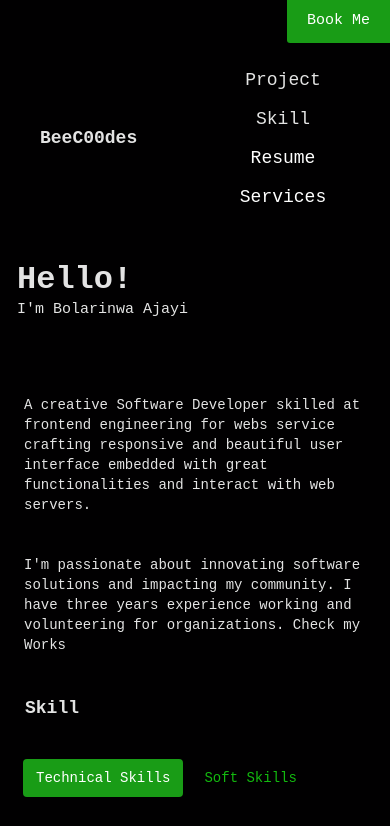
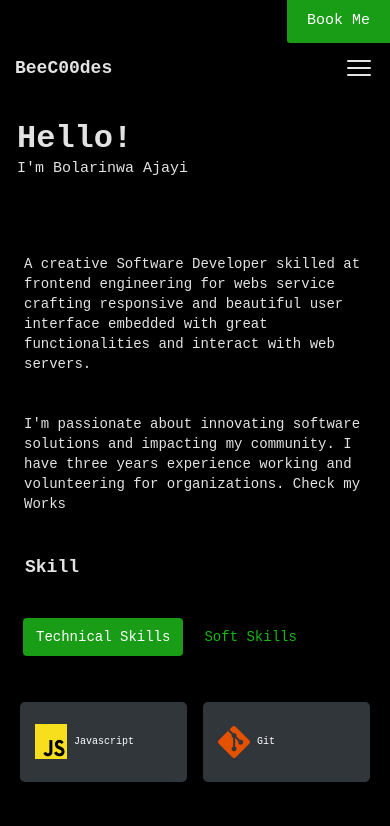
Before and after one commit to BeeC00des/Portfolio, a React (Create React App) app: page / in a window 390 px wide. Shown: the top 826 px of the page. Built offline with nearby package versions, Linux system fonts and the light colour scheme.

Commit message:
feat: header complete

```diff
--- a/src/components/layouts/Header.js
+++ b/src/components/layouts/Header.js
@@ -1,32 +1,52 @@
+import { useState } from 'react';
 import PropTypes from 'prop-types'
 import Navbar from './Nav';
 import Resume from '../../assets/images/ResumeSoft.pdf'
 import { Link } from "react-router-dom";
 
 const Header = ({ title, onAdd }) => {
+  const [menuOpen, setMenuOpen] = useState(false);
 
   const scrollToElement = (elementId) => {
     const element = document.getElementById(elementId);
     if (element) {
       element.scrollIntoView({ behavior: 'smooth', block: 'start' });
     }
+    setMenuOpen(false);
   }
 
   return (
-    <header className='header'>
-      <div className='section1'>
-        <h1 className="text" >{title}</h1>
+    <header className="text-[10px] flex flex-col justify-center items-center mx-[15px] my-[12px]">
+
+      {/* Top row: title + hamburger */}
+      <div className="flex items-center justify-between w-full">
+        <h1 className="text">{title}</h1>
+
+        {/* Hamburger — mobile only */}
+        <button
+          className="flex flex-col gap-[5px] bg-transparent border-none cursor-pointer p-1 md:hidden"
+          onClick={() => setMenuOpen(!menuOpen)}
+          aria-label="Toggle navigation"
+          aria-expanded={menuOpen}
+        >
+          <span className={`block w-6 h-[2px] bg-current rounded transition-transform duration-300 ${menuOpen ? 'translate-y-[7px] rotate-45' : ''}`} />
+          <span className={`block w-6 h-[2px] bg-current rounded transition-opacity duration-300 ${menuOpen ? 'opacity-0' : ''}`} />
+          <span className={`block w-6 h-[2px] bg-current rounded transition-transform duration-300 ${menuOpen ? '-translate-y-[7px] -rotate-45' : ''}`} />
+        </button>
       </div>
-      <div className='section2'>
+
+      {/* Nav links */}
+      <div className={`flex-col w-full gap-1 pt-2 md:flex md:flex-row md:w-auto md:gap-4 md:pt-0 ${menuOpen ? 'flex' : 'hidden'}`}>
         <Navbar navItem="Project" onClick={() => scrollToElement('project-section')} />
         <Navbar navItem="Skill" onClick={() => scrollToElement('skill-section')} />
         <a href={Resume} download="MyResume" target='_blank' rel="noreferrer">
           <Navbar navItem="Resume" />
         </a>
-        <Link to="/services">
+        <Link to="/services" onClick={() => setMenuOpen(false)}>
           <Navbar navItem="Services" />
         </Link>
       </div>
+
     </header>
   )
 }
--- a/src/index.css
+++ b/src/index.css
@@ -37,7 +37,7 @@
   display: flex;
   justify-content: center;
   align-items: center;
-  margin: 12px 35px;
+  margin: 12px 15px;
 }
 
 .mainSection{
```
